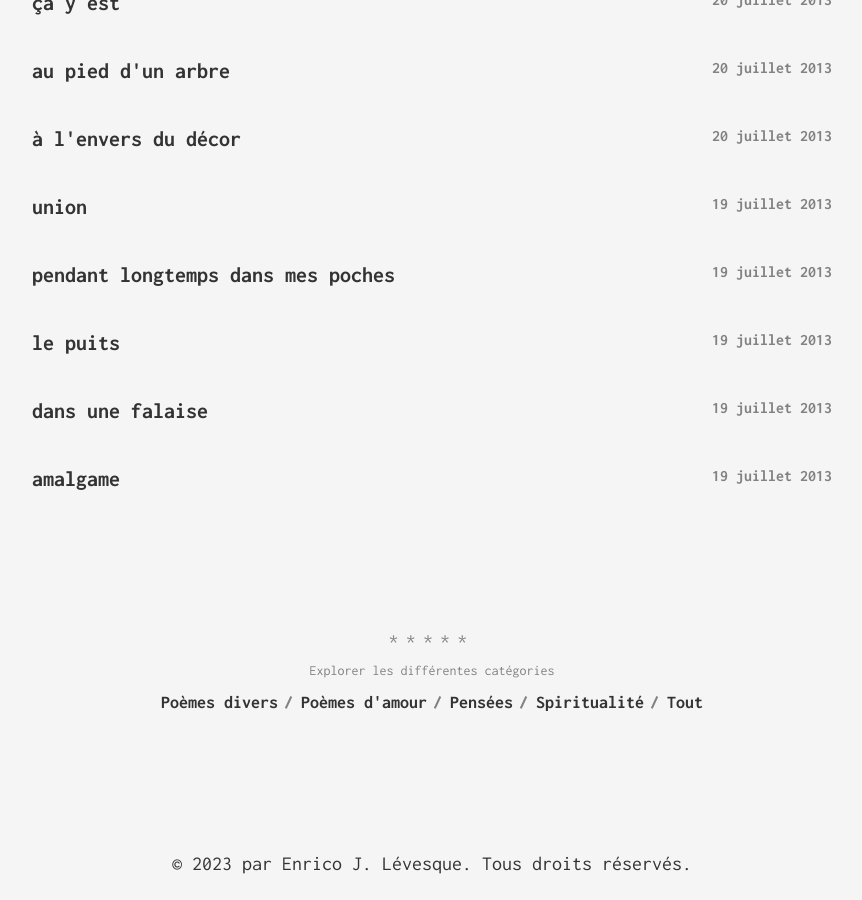
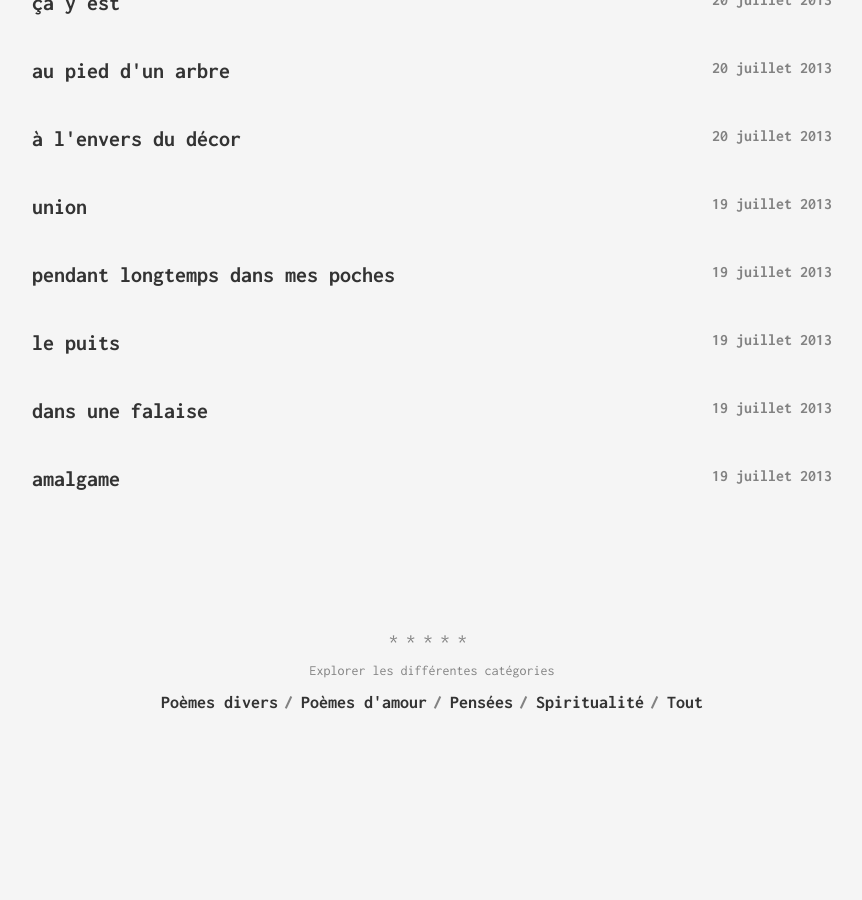
Before and after one commit to enricoJL/enricojl.github.io, a Jekyll site: the page built from index.html, in a window 1280 px wide and 900 px high, scrolled down 5520 px. Shown: the whole window, without its empty margins (208-1070 px from the left). Built offline with Jekyll 4.4.1, drawn with Linux system fonts in a browser that asks for light colours; after the commit the page ends 6348 px from its top, so only the background shows below that.

Commit message:
copyright

```diff
--- a/_layouts/default.html
+++ b/_layouts/default.html
@@ -15,7 +15,7 @@
         </div>
 
         </br>
-        <p style="text-align:center">&copy; {{ 'now' | date: "%Y" }} par {{site.author.fullname}}. Tous droits réservés.</p>
+        <!--<p style="text-align:center">&copy; {{ 'now' | date: "%Y" }} par {{site.author.fullname}}. Tous droits réservés.</p>-->
 
         {% include externals/scripting.html %}
         {% include externals/google_analytics.html %}
```
